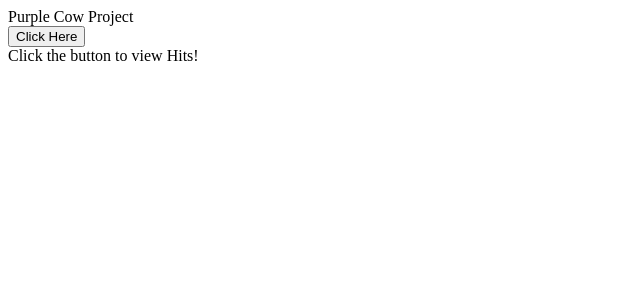
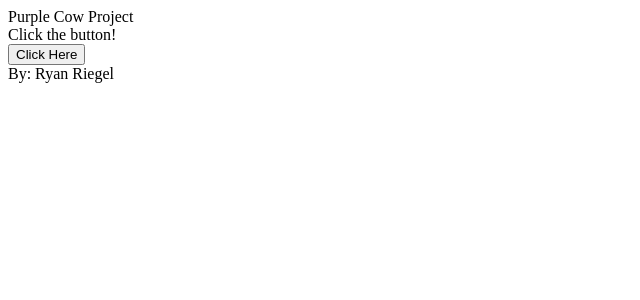
Before and after one commit to rriegel/project-purple-cow, a React app: page / in a window 1280 px wide. Shown: the top 300 px of the page, without its empty margins (0-640 px from the left). Built offline with nearby package versions, Linux system fonts and the light colour scheme; the HTML template or start-up script is replaced by a standard one.

Commit message:
Created styles.css sheet and linked it to the index.html file Added some basic styling Adjusted the method in which the hits count was rendering to a ternary operator

```diff
--- a/package.json
+++ b/package.json
@@ -5,7 +5,8 @@
   "main": "server.js",
   "scripts": {
     "build": "webpack --mode development --watch",
-    "start": "nodemon"
+    "start-dev": "nodemon",
+    "start": "webpack --mode development && nodemon"
   },
   "repository": {
     "type": "git",
--- a/server.js
+++ b/server.js
@@ -10,7 +10,6 @@ app.use(express.static('dist'));
 const url = "https://api.countapi.xyz/hit/rriegel-purple-cow/1ccb732e-b55a-4404-ad3f-0f99c02fe44e"
 
 app.get('/hits', (req, res) => {
-  console.log('got a hit request')
   axios.get(url)
     .then((response) => {
       res.status(200).send(response.data);
--- a/src/components/App.jsx
+++ b/src/components/App.jsx
@@ -21,14 +21,21 @@ const App = () => {
   }
   return (
     <>
-      <div>
-        Purple Cow Project
-      </div>
-      <button onClick={ () => {handleClick()} }>
-        Click Here
-      </button>
-      <div>
-        {count || 'Click the button to view Hits!'}
+      <div className="content">
+        <div className="title">
+          Purple Cow Project
+        </div>
+        <div className="count">
+          {count ? `Hits: ${count}` : 'Click the button!'}
+        </div>
+        <div>
+          <button onClick={ () => {handleClick()} }>
+            Click Here
+          </button>
+        </div>
+        <span>
+          By: Ryan Riegel
+        </span>
       </div>
     </>
   )
--- a/src/index.jsx
+++ b/src/index.jsx
@@ -3,6 +3,6 @@ import ReactDOM from 'react-dom';
 import App from './components/App.jsx';
 
 ReactDOM.render(
-  <App />,
+  <App className="body"/>,
   document.getElementById('app')
 );
```
Also changed, not shown: 3 other files (tests, documents, lock files or other folders).
